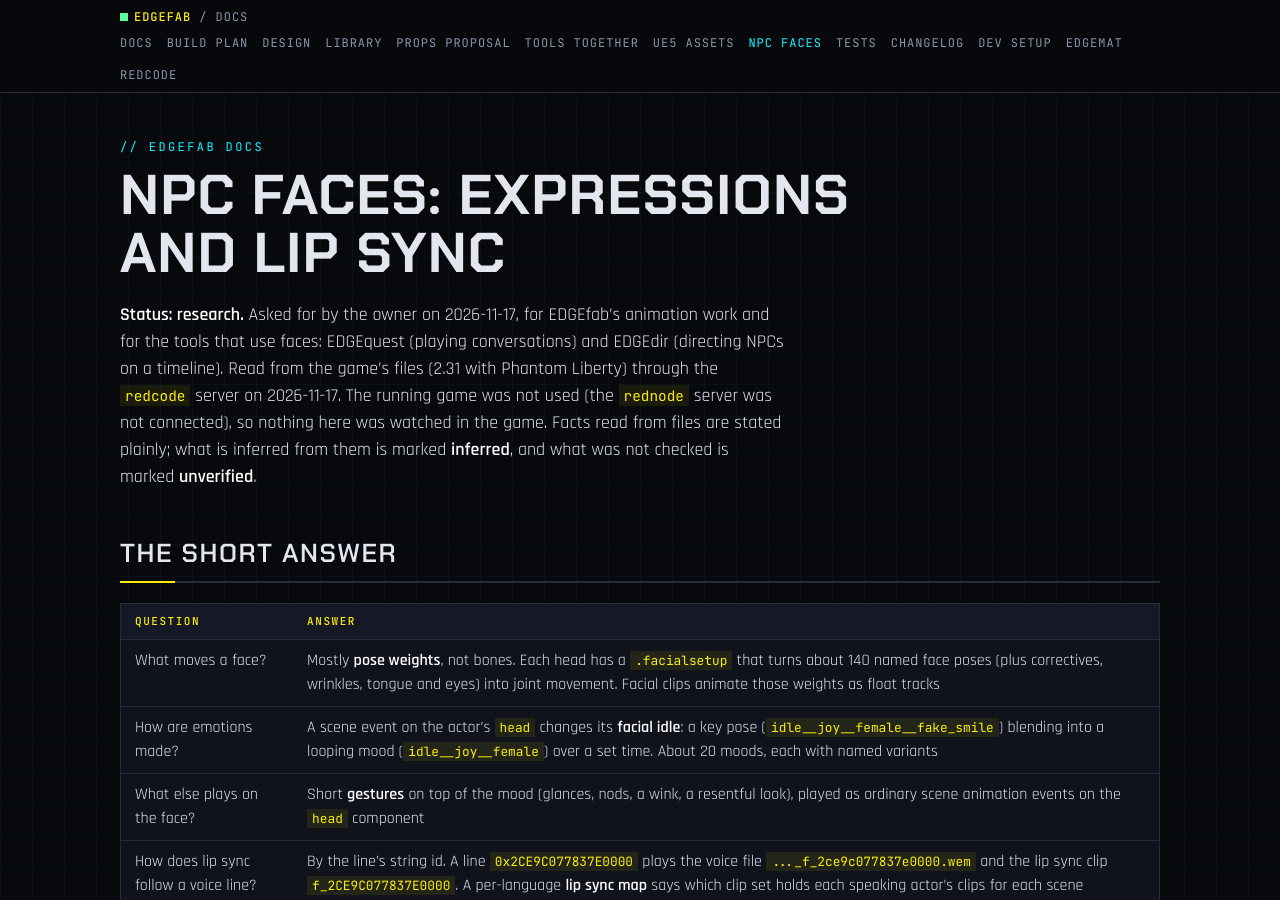
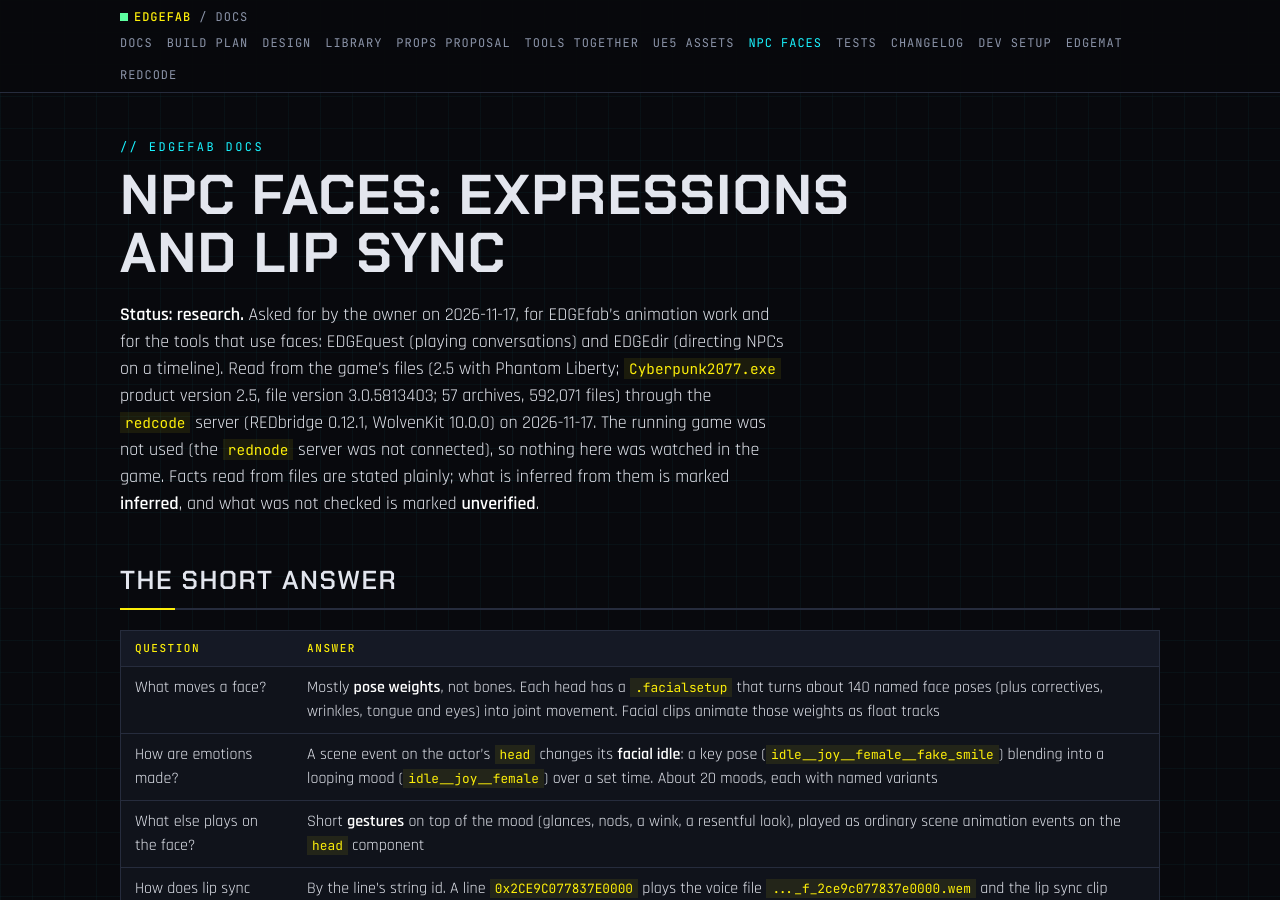
Before and after one commit to Edgemodders/EDGEfab, a Jekyll site: the page built from docs/faces.md, in a window 1280 px wide and 900 px high. Built offline with Jekyll 4.4.1, drawn with Linux system fonts in a browser that asks for light colours.

Commit message:
NPC faces: the research was read from game 2.5, not 2.31
The installed game redcode reads is 2.5 (Cyberpunk2077.exe product
version 2.5, file version 3.0.5813403; 57 archives, 592,071 files).
The page named 2.31 from the EDGE plugin's archives skill, unchecked.
The findings are unchanged: they were all read from the 2.5 install.

Co-Authored-By: Claude Opus 5.5 <noreply@anthropic.com>

```diff
--- a/docs/faces.md
+++ b/docs/faces.md
@@ -4,7 +4,7 @@ title: NPC faces
 
 # NPC faces: expressions and lip sync
 
-**Status: research.** Asked for by the owner on 2026-11-17, for EDGEfab's animation work and for the tools that use faces: EDGEquest (playing conversations) and EDGEdir (directing NPCs on a timeline). Read from the game's files (2.31 with Phantom Liberty) through the `redcode` server on 2026-11-17. The running game was not used (the `rednode` server was not connected), so nothing here was watched in the game. Facts read from files are stated plainly; what is inferred from them is marked **inferred**, and what was not checked is marked **unverified**.
+**Status: research.** Asked for by the owner on 2026-11-17, for EDGEfab's animation work and for the tools that use faces: EDGEquest (playing conversations) and EDGEdir (directing NPCs on a timeline). Read from the game's files (2.5 with Phantom Liberty; `Cyberpunk2077.exe` product version 2.5, file version 3.0.5813403; 57 archives, 592,071 files) through the `redcode` server (REDbridge 0.12.1, WolvenKit 10.0.0) on 2026-11-17. The running game was not used (the `rednode` server was not connected), so nothing here was watched in the game. Facts read from files are stated plainly; what is inferred from them is marked **inferred**, and what was not checked is marked **unverified**.
 
 ## The short answer
 
```
